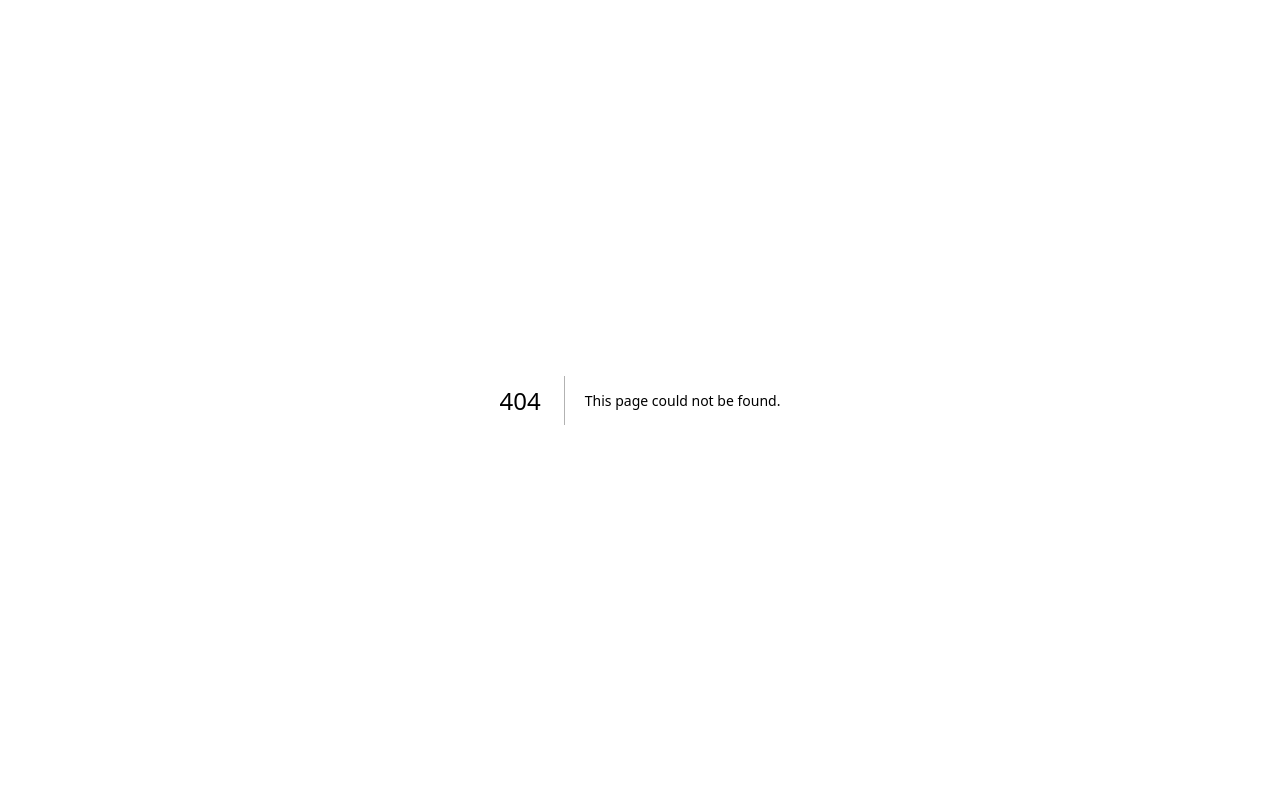
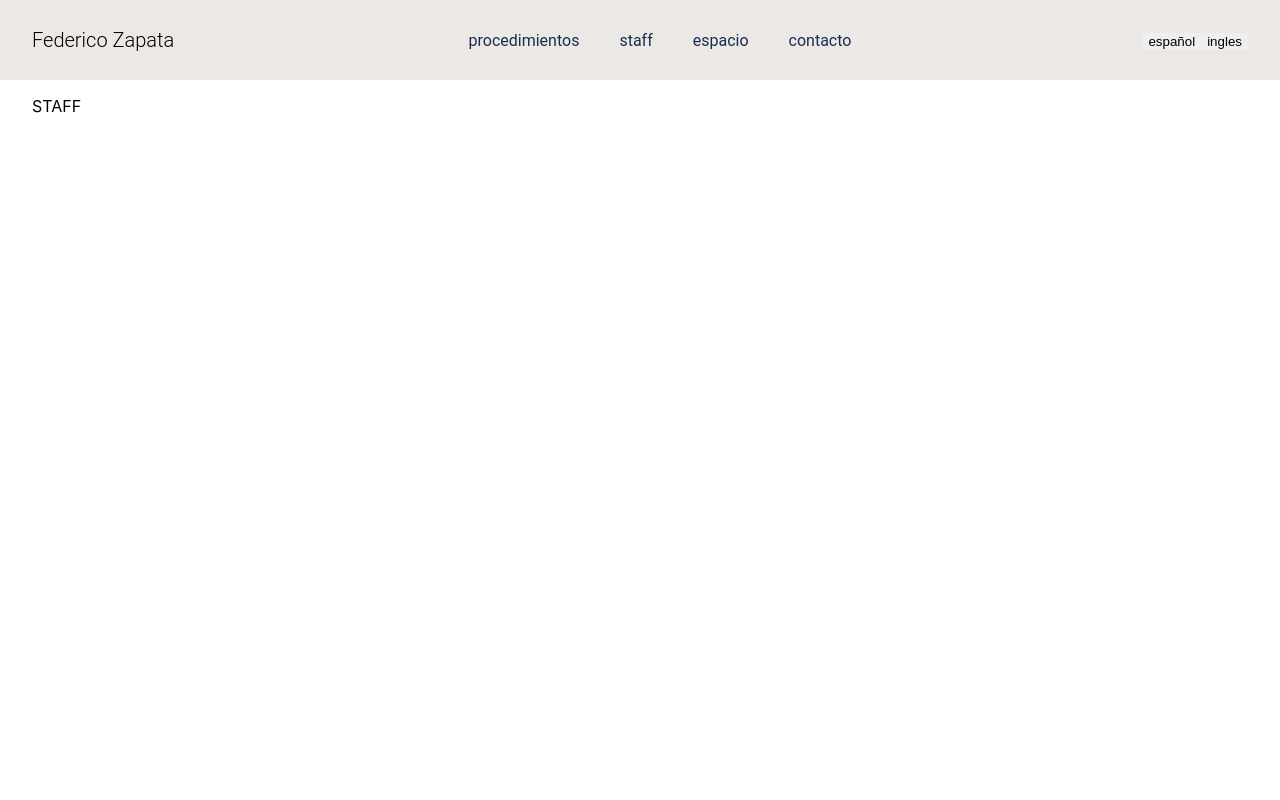
Before and after one commit to DoloresPolito/zapata, a Next.js app: page /staff in a window 1280 px wide. Before the commit this address had no page. Shown: the top 800 px of the page. Built offline with nearby package versions, Linux system fonts and the light colour scheme.

Commit message:
remove babel, transitions framer ok

```diff
--- /dev/null
+++ b/next.config.js
@@ -0,0 +1,18 @@
+
+/** @type {import('next').NextConfig} */
+
+// const {i18n} = require('./next-i18next.config')
+const nextConfig = {
+  compiler: {
+    styledComponents: true,
+  },
+  reactStrictMode: true,
+  swcMinify: true,
+
+//   i18n,
+
+};
+
+
+
+module.exports = nextConfig;
--- a/next.config.mjs
+++ /dev/null
@@ -1,4 +0,0 @@
-/** @type {import('next').NextConfig} */
-const nextConfig = {};
-
-export default nextConfig;
--- a/package.json
+++ b/package.json
@@ -11,7 +11,7 @@
   "dependencies": {
     "framer-motion": "^11.0.18",
     "hamburger-react": "^2.5.0",
-    "next": "14.1.4",
+    "next": "^14.1.4",
     "react": "^18",
     "react-dom": "^18",
     "styled-components": "^6.1.8"
--- a/src/pages/index.js
+++ b/src/pages/index.js
@@ -10,12 +10,13 @@ function Home() {
     initial={{ opacity: 0 }}
     animate={{ opacity: 1 }}
     exit={{ opacity: 0 }}
-    transition={{ duration: 0.8, ease: "easeOut" }}
+    transition={{ duration: 1, ease: "easeOut" }}
   >
       <Navbar />
       <Cover />
+
+      <Footer />
       </motion.div>
-      <Footer />
     </>
   );
 }
--- /dev/null
+++ b/src/pages/staff.js
@@ -0,0 +1,39 @@
+import styled from "styled-components";
+import { Section, Container } from "../styles/styles";
+import Navbar from "@/structure/Navbar";
+import Footer from "@/structure/Footer";
+import { motion } from "framer-motion";
+
+function Staff() {
+
+
+  return (
+    <>
+      <motion.div
+        initial={{ opacity: 0 }}
+        animate={{ opacity: 1 }}
+        exit={{ opacity: 0 }}
+        transition={{ duration: 0.8, ease: "easeOut" }}
+      >
+        <Navbar />
+        <AboutSection>
+          <AboutContainer>
+            <p>STAFF</p>
+          </AboutContainer>
+        </AboutSection>
+
+        <Footer />
+        </motion.div>
+
+    </>
+  );
+}
+const AboutSection = styled(Section)`
+  height: 100vh;
+  background-color: white;
+`;
+
+const AboutContainer = styled(Container)``;
+
+
+export default Staff;
--- a/src/structure/Tabs.js
+++ b/src/structure/Tabs.js
@@ -13,18 +13,18 @@ const Tabs = ({ mode }) => {
           {/* <p>{translate("cero")}</p> */}
           <p>procedimientos</p>
         </Link>
-        <Link href="/about">
+        <Link href="/staff">
           {/* <p>{translate("one")}</p> */}
           <p>staff</p>
         </Link>
-        <Link href="/contact">
+        {/* <Link href="/contact"> */}
           {/* <p>{translate("two")}</p> */}
           <p>espacio</p>
-        </Link>
-        <Link href="/space">
+        {/* </Link>
+        <Link href="/space"> */}
           {/* <p>{translate("three")}</p> */}
           <p>contacto</p>
-        </Link>
+        {/* </Link> */}
       </TabsBox>
     </>
   );
```
Also changed, not shown: src/pages/procedures.js (+6 -2 lines), 1 other file (tests, documents, lock files or other folders).
